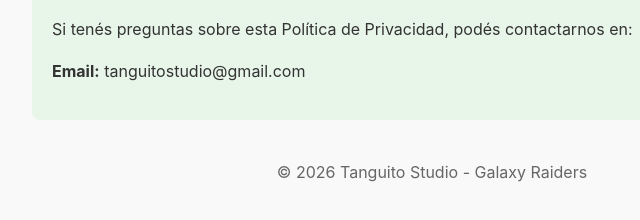
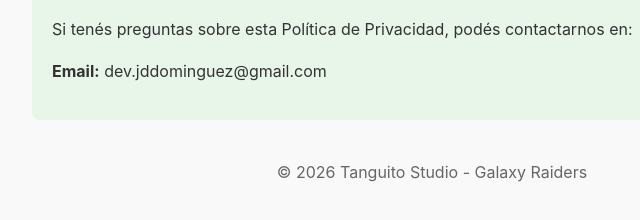
Before and after one commit to devjddominguez-jpg/galaxy-raiders-privacy, a plain HTML site: page index.html in a window 1280 px wide. Shown: the part 1782-2002 px from the top of the page, 208-848 px from the left. Drawn offline with Linux system fonts and the light colour scheme.

Commit message:
Update index.html

```diff
--- a/index.html
+++ b/index.html
@@ -86,7 +86,7 @@
   <div class="contact">
     <h2>📧 Contacto</h2>
     <p>Si tenés preguntas sobre esta Política de Privacidad, podés contactarnos en:</p>
-    <p><strong>Email:</strong> tanguitostudio@gmail.com</p>
+    <p><strong>Email:</strong> dev.jddominguez@gmail.com</p>
   </div>
 
   <p style="margin-top: 40px; text-align: center; color: #666;">
```
